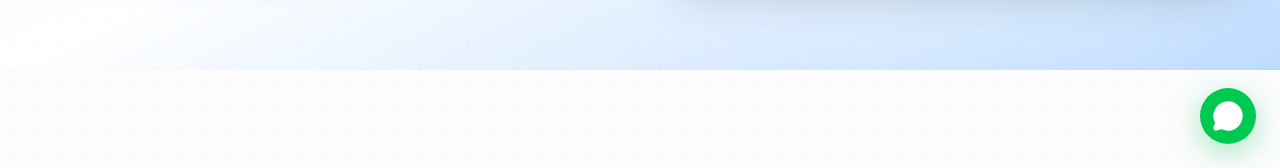
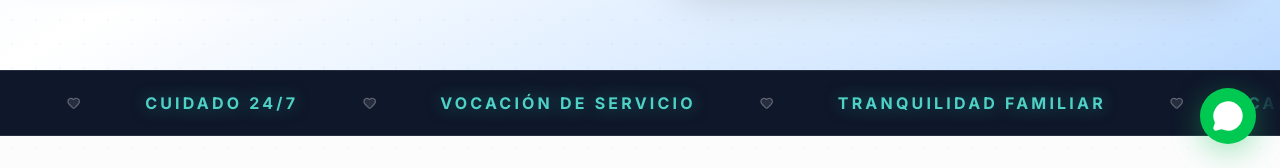
Before and after one commit to juanse9402/paginanonnas, a Next.js app: page / in a window 1280 px wide. Shown: the part 632-800 px from the top of the page. Built offline with nearby package versions, Linux system fonts and the light colour scheme; no server answers.

Commit message:
Feature: Add animated Marquee component for core values

```diff
--- a/src/app/page.tsx
+++ b/src/app/page.tsx
@@ -1,4 +1,5 @@
 import Hero from '@/components/Hero';
+import Marquee from '@/components/Marquee';
 import Services from '@/components/Services';
 import Differentiators from '@/components/Differentiators';
 import Method from '@/components/Method';
@@ -10,6 +11,7 @@ export default function Home() {
   return (
     <div className="min-h-screen flex flex-col w-full">
       <Hero />
+      <Marquee />
       <Services />
       <Differentiators />
       <Method />
--- /dev/null
+++ b/src/components/Marquee.tsx
@@ -0,0 +1,44 @@
+'use client';
+
+import { motion } from 'framer-motion';
+import { Heart } from 'lucide-react';
+
+export default function Marquee() {
+  const words = [
+    "Empatía",
+    "Profesionalismo",
+    "Confianza",
+    "Cuidado 24/7",
+    "Vocación de Servicio",
+    "Tranquilidad Familiar",
+    "Calidez Humana",
+    "Respaldo Clínico"
+  ];
+
+  // Duplicamos las palabras para que el loop infinito sea invisible
+  const duplicatedWords = [...words, ...words, ...words];
+
+  return (
+    <div className="bg-[#0f172a] border-y border-white/10 py-5 overflow-hidden flex whitespace-nowrap w-full relative">
+      <div className="absolute left-0 top-0 bottom-0 w-16 bg-gradient-to-r from-[#0f172a] to-transparent z-10"></div>
+      <div className="absolute right-0 top-0 bottom-0 w-16 bg-gradient-to-l from-[#0f172a] to-transparent z-10"></div>
+
+      <motion.div
+        className="flex gap-16 items-center"
+        animate={{ x: ["0%", "-33.3333%"] }}
+        transition={{ ease: "linear", duration: 25, repeat: Infinity }}
+      >
+        {duplicatedWords.map((word, idx) => (
+          <div key={idx} className="flex items-center gap-16">
+            <span className="text-[var(--color-nonnas-mint)] font-bold tracking-[0.2em] uppercase text-sm md:text-base drop-shadow-[0_0_8px_rgba(20,184,166,0.5)]">
+              {word}
+            </span>
+            {idx !== duplicatedWords.length - 1 && (
+              <Heart size={14} className="text-white/30 fill-white/10" />
+            )}
+          </div>
+        ))}
+      </motion.div>
+    </div>
+  );
+}
```
